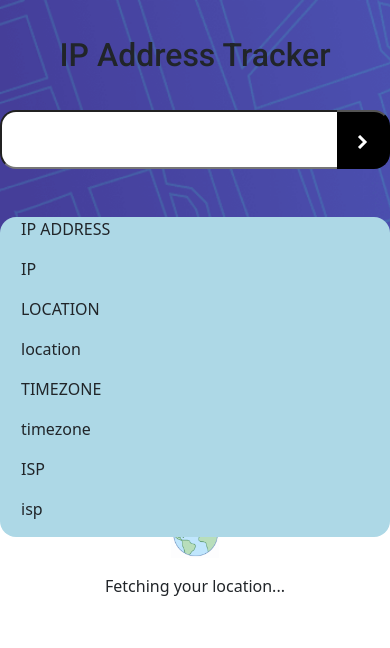
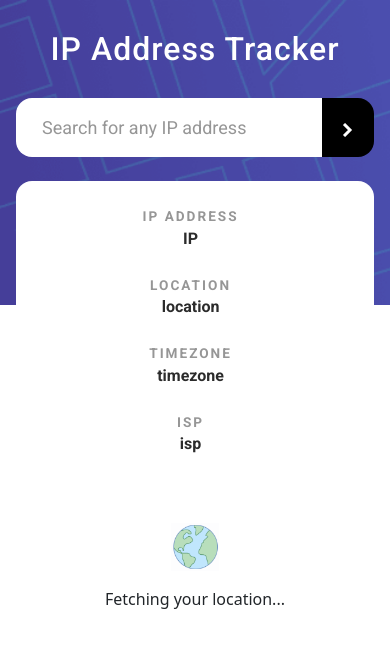
Before and after one commit to Deep-dsp/ip-locator, a React (Create React App) app: page / in a window 390 px wide. Shown: the top 648 px of the page. Built offline with nearby package versions, Linux system fonts and the light colour scheme; no server answers.

Commit message:
Responsive is Done

```diff
--- a/src/App.js
+++ b/src/App.js
@@ -13,6 +13,7 @@ function App() {
   const [position, setPosition] = useState("");
   const [map, setMap] = useState("");
   const [ submit, setSubmit] = useState(false);
+  const [ searchResults, setSearchResults ] = useState("");
 
   const myStyle = {
     backgroundImage: "url(/images/pattern-bg.png)",
@@ -20,14 +21,16 @@ function App() {
     backgroundSize: "cover",
   };
 
+
   var myIcon = L.icon({
     iconUrl:
       "/images/icon-location.svg",
-    iconSize: [25, 41],
+    iconSize: [46, 54],
     iconAnchor: [12.5, 41],
     popupAnchor: [0, -41],
   });
 
+  // Fly only if position is available and form is submitted
   if(position && submit){
     map.flyTo(position, 13, {
       duration: 2
@@ -37,7 +40,7 @@ function App() {
   return (
     <div className="ip-tracker position-relative" id="ip-tracker">
 
-      <Layout setPosition={setPosition} setSubmit={setSubmit} />
+      <Layout setPosition={setPosition} setSubmit={setSubmit} searchResults={searchResults} setSearchResults={setSearchResults} />
 
       <div className="blue-bg" style={myStyle}></div>
 
--- a/src/Components/Layout.js
+++ b/src/Components/Layout.js
@@ -1,11 +1,11 @@
 import React, { useState, useEffect } from 'react';
 import axios from 'axios';
 
-const Layout = ( { setPosition, setSubmit } ) => {
+const Layout = ( { setPosition, setSubmit, searchResults, setSearchResults } ) => {
 
 
    const [ enteredValue, setEnteredvalue ] = useState("");
-   const [ searchResults, setSearchResults ] = useState("");
+   // const [ searchResults, setSearchResults ] = useState("");
 
    const onSubmitForm = (e) => {
 
@@ -27,7 +27,7 @@ const Layout = ( { setPosition, setSubmit } ) => {
    }, [])
 
    async function api(ip){
-      console.log(ip)
+
       const data = await axios.get("https://geo.ipify.org/api/v1/", {
          params:{
             apiKey: 'at_POgsJyOItI1DQF68WTu4A9zROtWQw',
@@ -45,14 +45,19 @@ const Layout = ( { setPosition, setSubmit } ) => {
       <div className="content-container position-absolute w-100">
 
          <div className="app-title text-center">
-            <h1>IP Address Tracker</h1>
+            <h1 className="page-title white">IP Address Tracker</h1>
          </div>
 
-         <div className="form-container d-flex justify-content-center">
+         <div className="mx-3 mx-sm-0 form-container d-flex justify-content-center">
 
             <form className="d-flex align-item-center" onSubmit={ onSubmitForm }>
                <label className="d-none">Ip address or domain</label>
-               <input className="ip-input" type="text" onChange={(e) => setEnteredvalue(e.target.value)} />
+               <input
+                  className="ip-input"
+                  type="text"
+                  onChange={(e) => setEnteredvalue(e.target.value)}
+                  placeholder="Search for any IP address"
+               />
                <button type="submit">
                   <img src="/images/icon-arrow.svg"/>
                </button>
@@ -60,27 +65,27 @@ const Layout = ( { setPosition, setSubmit } ) => {
 
          </div>
 
-         <div className="display-block mt-5">
-            <div className="row align-items-center">
+         <div className="display-block mx-3 mx-xl-auto mt-4 mt-md-5">
+            <div className="row">
 
                <div className="col-md-3">
-                  <p className="title">IP ADDRESS</p>
-                  <p className="search-result">{ searchResults ? searchResults.ip : "IP"}</p>
+                  <p className="title text-center text-md-start small-title mb-0 med-grey">IP ADDRESS</p>
+                  <p className="search-result text-center text-md-start mb-4 dark-grey">{ searchResults ? searchResults.ip : "IP"}</p>
                </div>
 
                <div className="col-md-3">
-                  <p className="title">LOCATION</p>
-                  <p className="search-result">{ searchResults ? searchResults.location.city + "," + searchResults.location.country + "," + searchResults.location.postalCode : "location"}</p>
+                  <p className="title text-center text-md-start small-title mb-0 med-grey">LOCATION</p>
+                  <p className="search-result text-center text-md-start mb-4 dark-grey">{ searchResults ? searchResults.location.city + "," + searchResults.location.country + "," + searchResults.location.postalCode : "location"}</p>
                </div>
 
                <div className="col-md-3">
-                  <p className="title">TIMEZONE</p>
-                  <p className="search-result">{ searchResults ? searchResults.location.timezone : "timezone" }</p>
+                  <p className="title text-center text-md-start small-title mb-0 med-grey">TIMEZONE</p>
+                  <p className="search-result text-center text-md-start mb-4 dark-grey">{ searchResults ? searchResults.location.timezone : "timezone" }</p>
                </div>
 
                <div className="col-md-3">
-                  <p className="title">ISP</p>
-                  <p className="search-result">{ searchResults ? searchResults.isp : "isp" }</p>
+                  <p className="title text-center text-md-start small-title mb-0 med-grey">ISP</p>
+                  <p className="search-result text-center text-md-start mb-0 dark-grey">{ searchResults ? searchResults.isp : "isp" }</p>
                </div>
 
             </div>
--- a/src/sass/App.scss
+++ b/src/sass/App.scss
@@ -1,4 +1,5 @@
 @import "./Modules/variables";
+@import "./Modules/basestyles";
 
 /*
   1) 1163 by 163 -> Output box with IP ADD/Location/Timezone/ISP (279)
@@ -15,6 +16,10 @@
 
 .app-title{
   margin: 36px 0;
+
+  @media (max-width: 768px){
+    margin: 30px 0;
+  }
   h1{
     font-family: $roboto;
     font-size: 32px;
@@ -33,13 +38,15 @@
       height: 59px;
       border-bottom-left-radius: 16px;
       border-top-left-radius: 16px;
-      border-right: none;
       padding-left: 26px;
+      border: none;
+      outline: none;
     }
 
     button[type="submit"]{
       background: none;
-      border-left: none;
+      border: none;
+      outline: none;
       width: 60px;
       height: 59px;
       border-bottom-right-radius: 16px;
@@ -57,29 +64,43 @@
 .display-block{
   max-width: 1163px;
   margin: 0 auto;
-  background: lightblue;
+  background: #fff;
   border-radius: 16px;
   -webkit-border-radius: 16px;
   -moz-border-radius: 16px;
   -ms-border-radius: 16px;
   -o-border-radius: 16px;
 
+  padding: 36px 0;
+
   @media (min-width: 768px){
-    height: 163px;
+    min-height: 163px;
+  }
+
+  @media (max-width: 767px){
+    height: 293px;
+    padding: 25px 0;
   }
 
   & > .row{
     min-height: 100%;
 
+    @media (max-width: 1200px){
+      max-width: 95%;
+    }
+
     & > div{
       padding: 0 0 0 33px;
       // padding: 39px 0 39px 33px;
-      &:not(:last-child){
-        border-right: 1px solid red;
-      }
 
-      .search-result, .title{
-        max-width: 190px;
+      @media (min-width: 768px){
+        .search-result, .title{
+          max-width: 190px;
+        }
+
+        &:not(:last-child){
+          border-right: 1px solid rgba($med-grey, 0.35);
+        }
       }
     }
   }
@@ -94,12 +115,17 @@
 
 #ip-tracker{
   .blue-bg{
-    height: 280px;
+    height: 305px;
   }
 
   .map-container{
-    height: calc(100vh - 280px);
+    height: calc(100vh - 305px);
   }
+
+
+  // @media (max-width: 768px){
+
+  // }
 }
 
 // Map +/-
@@ -113,3 +139,14 @@
     width: 48px;
   }
 }
+
+// Map Marker
+.leaflet-marker-pane{
+  width: auto !important;
+}
+
+::placeholder{
+  font-family: $roboto;
+  font-size: $font-size;
+  color: $med-grey;
+}
--- /dev/null
+++ b/src/sass/Modules/_basestyles.scss
@@ -0,0 +1,27 @@
+.page-title{
+   font-family: $roboto;
+   font-size: $font-size;
+   letter-spacing: 1px;
+}
+
+.small-title{
+   font-family: $roboto;
+   font-size: 0.95rem;
+   text-transform: uppercase;
+   font-weight: bold;
+   letter-spacing: 2px;
+
+   @media (max-width: 768px){
+      font-size: 0.85rem;
+   }
+}
+
+.search-result{
+   font-family: $roboto;
+   font-size: 1.5rem;
+   font-weight: bold;
+
+   @media (max-width: 768px){
+      font-size: 1rem;
+   }
+}
--- a/src/sass/Modules/_variables.scss
+++ b/src/sass/Modules/_variables.scss
@@ -12,3 +12,17 @@ $med-grey: hsl(0, 0%, 59%);
 
 // font size
 $font-size: 1.125rem; //18px
+
+
+// Color Class
+.white{
+   color: #fff;
+}
+
+.dark-grey{
+   color: $dark-grey;
+}
+
+.med-grey{
+   color: $med-grey;
+}
```
